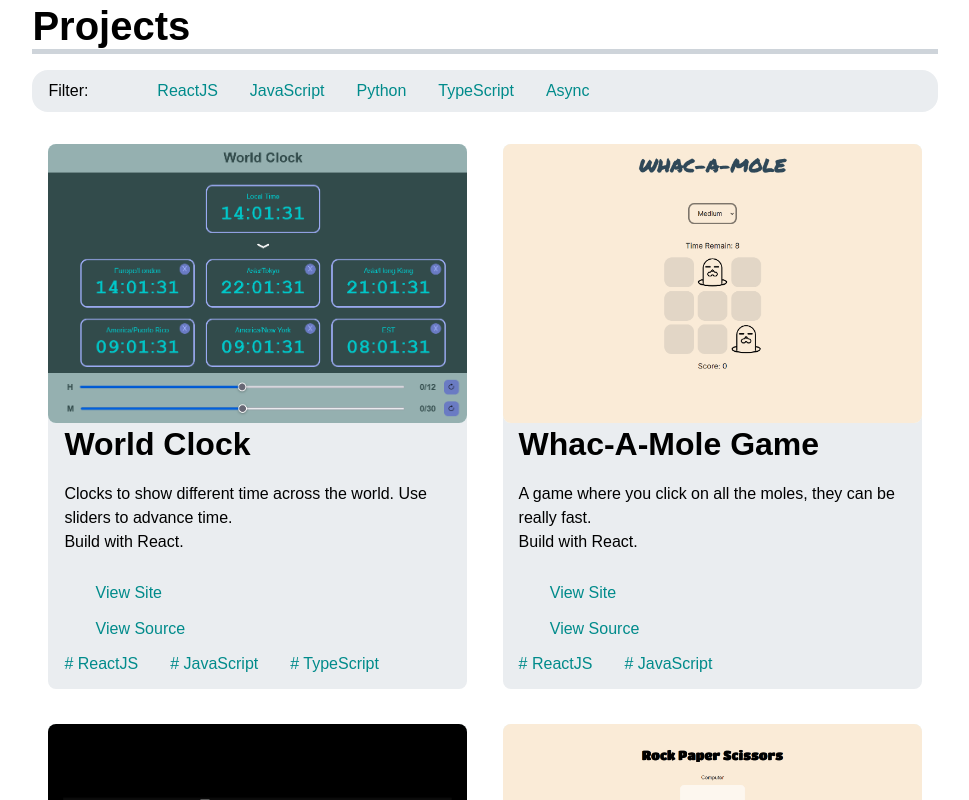
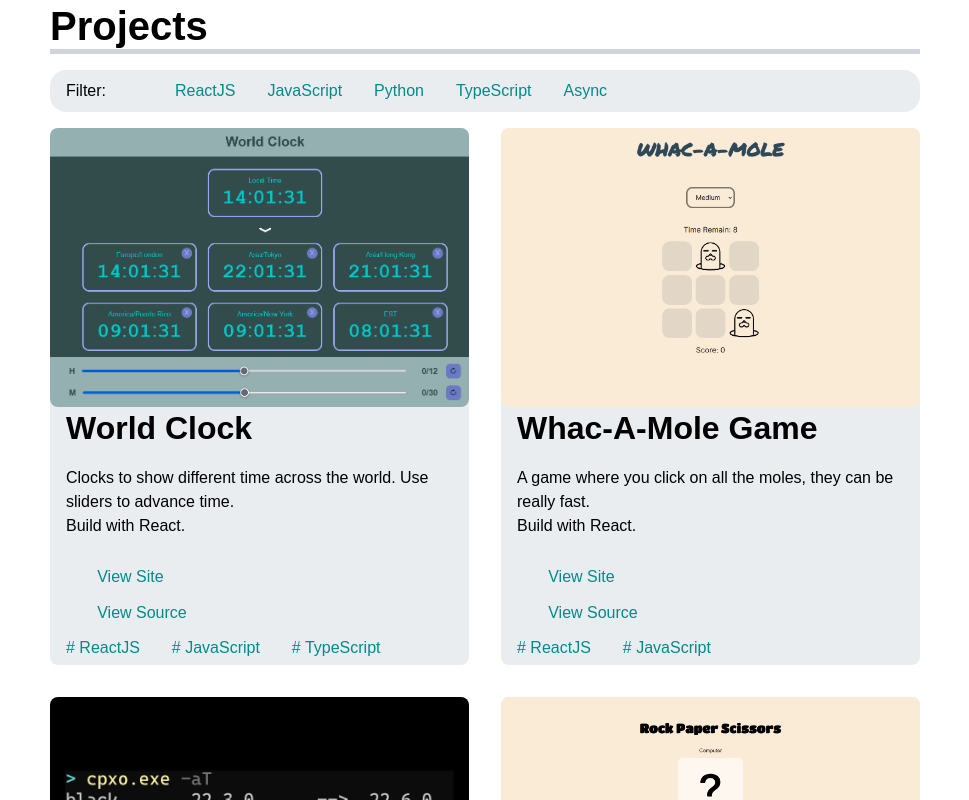
Before and after one commit to JackLPK/jacklpk.github.io, a Next.js app: page / in a window 1280 px wide. Shown: the part 1060-1860 px from the top of the page, without its empty margins (155-1124 px from the left). Built offline with nearby package versions, Linux system fonts and the light colour scheme; some icons are missing.

Commit message:
Update globals.css

```diff
--- a/styles/globals.css
+++ b/styles/globals.css
@@ -268,7 +268,7 @@ Projects.js
 .projects__cards {
   display: grid;
   grid-template-columns: 100%;
-  gap: 0.2rem;
+  gap: 2rem;
 }
 
 @media only screen and (min-width: 960px) {
@@ -294,12 +294,10 @@ ProjectCard.js
   display: flex;
   flex-direction: column;
   background-color: var(--clr-card-bg);
-  margin: 1em;
-  padding-bottom: 1em;
-  /* border-radius: var(--border-radius-px); */
+  margin: 0 auto;
+  padding-bottom: .5em;
   border-radius: var(--border-radius-em);
   max-width: 419px;
-  /* background-color: paleturquoise; */
 }
 
 .card__title {
```
